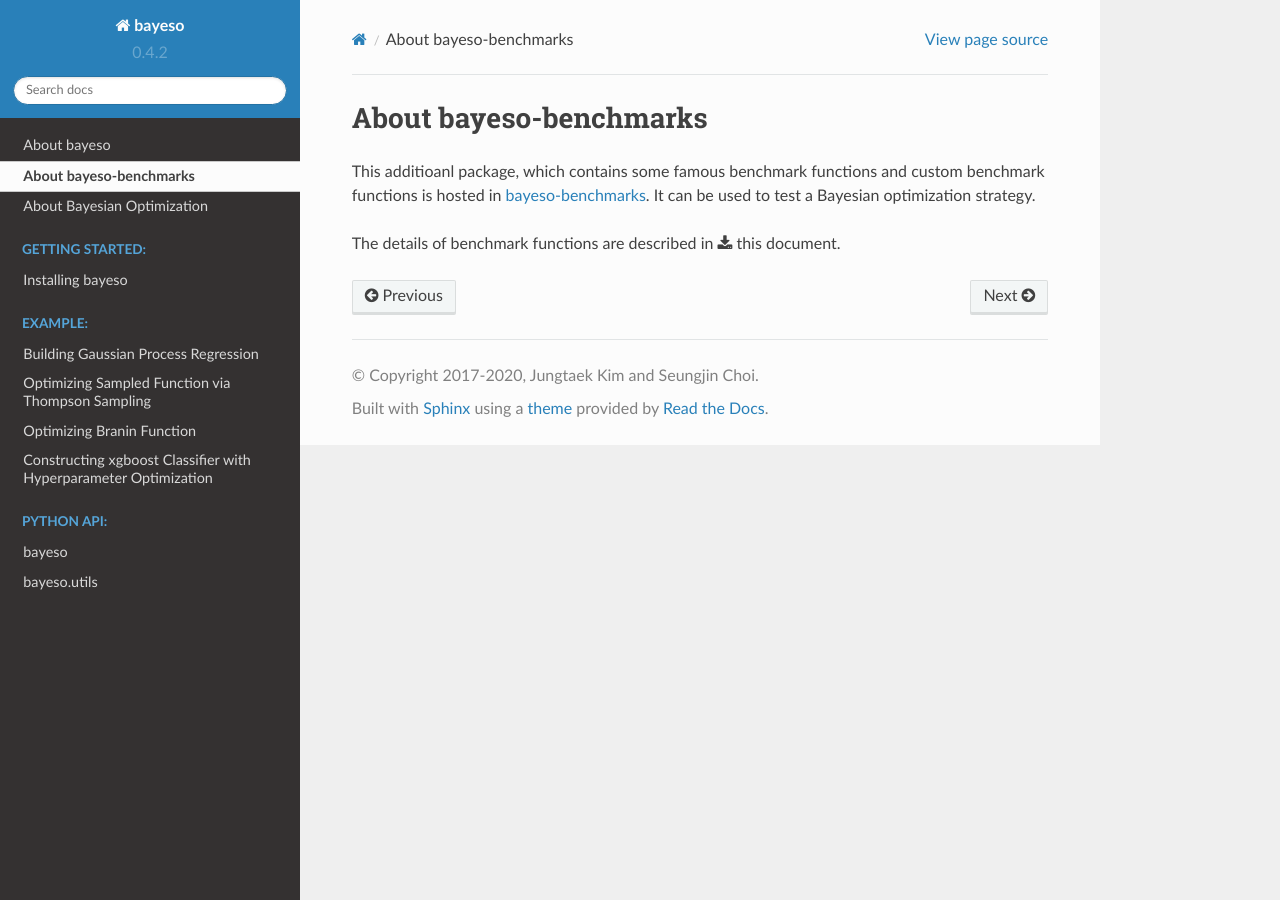
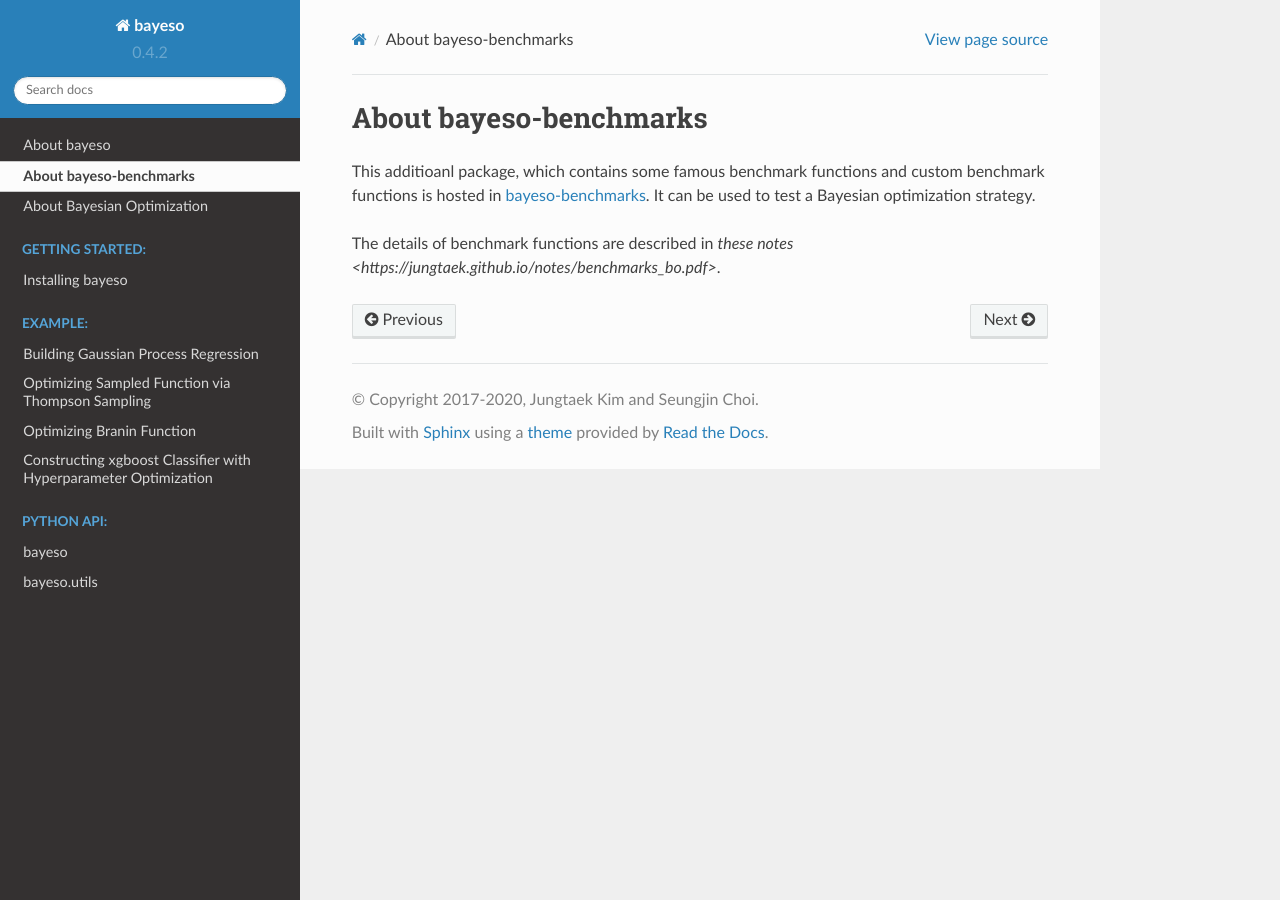
Before and after one commit to jungtaekkim/bayeso, a Sphinx documentation site: the page built from docs/about/about_bayeso_benchmarks.rst, in a window 1280 px wide. Built offline with Sphinx 7.4.7 and the Read the Docs theme 2.0.0, drawn with Linux system fonts in a browser that asks for light colours.

Commit message:
UPDATE: benchmarks

```diff
--- a/docs/about/about_bayeso_benchmarks.rst
+++ b/docs/about/about_bayeso_benchmarks.rst
@@ -3,4 +3,4 @@ About bayeso-benchmarks
 
 This additioanl package, which contains some famous benchmark functions and custom benchmark functions is hosted in `bayeso-benchmarks <https://github.com/jungtaekkim/bayeso-benchmarks>`_. It can be used to test a Bayesian optimization strategy.
 
-The details of benchmark functions are described in :download:`this document <../_static/benchmarks/benchmarks.pdf>`.
+The details of benchmark functions are described in `these notes <https://jungtaek.github.io/notes/benchmarks_bo.pdf>`.
```
Also changed, not shown: 1 other file.
